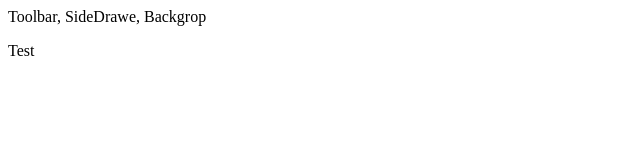
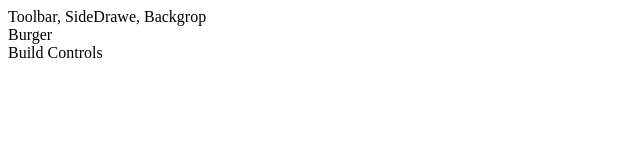
Before and after one commit to VirginiaCreativa/BurgerBuilder, a React (Create React App) app: page / in a window 1280 px wide. Shown: the top 160 px of the page, without its empty margins (0-640 px from the left). Built offline with nearby package versions, Linux system fonts and the light colour scheme.

Commit message:
Starting Implementation of The Burger Builder Container

```diff
--- a/src/App.js
+++ b/src/App.js
@@ -1,6 +1,7 @@
 import React, { Component } from "react";
 import { Container, Row, Col } from "reactstrap";
 import Layout from "./components/Layout/Layout";
+import BurgerBuilder from "./containers/BurgerBuilder/BurgerBuilder";
 
 class App extends Component {
   render() {
@@ -8,7 +9,7 @@
       <div>
         <Container>
           <Layout>
-            <p>Test</p>
+            <BurgerBuilder />
           </Layout>
         </Container>
       </div>
--- a/src/components/Layout/Layout.js
+++ b/src/components/Layout/Layout.js
@@ -1,10 +1,11 @@
 import React from "react";
 import Aux from "./../../Hoc/Aux";
+import classes from "./Layout.scss";
 
 const Layout = props => (
   <Aux>
     <div>Toolbar, SideDrawe, Backgrop</div>
-    <main>{props.children}</main>
+    <main className={classes.Wrapper}>{props.children}</main>
   </Aux>
 );
 export default Layout;
--- /dev/null
+++ b/src/components/Layout/Layout.scss
@@ -0,0 +1,3 @@
+.Wrapper {
+	margin: 40px 0;
+}
--- /dev/null
+++ b/src/containers/BurgerBuilder/BurgerBuilder.js
@@ -0,0 +1,15 @@
+import React, { Component } from "react";
+import Aux from "./../../Hoc/Aux";
+
+class BurgerBuilder extends Component {
+  render() {
+    return (
+      <Aux>
+        <div>Burger</div>
+        <div>Build Controls</div>
+      </Aux>
+    );
+  }
+}
+
+export default BurgerBuilder;
```
Also changed, not shown: 2 other files (tests, documents, lock files or other folders).
